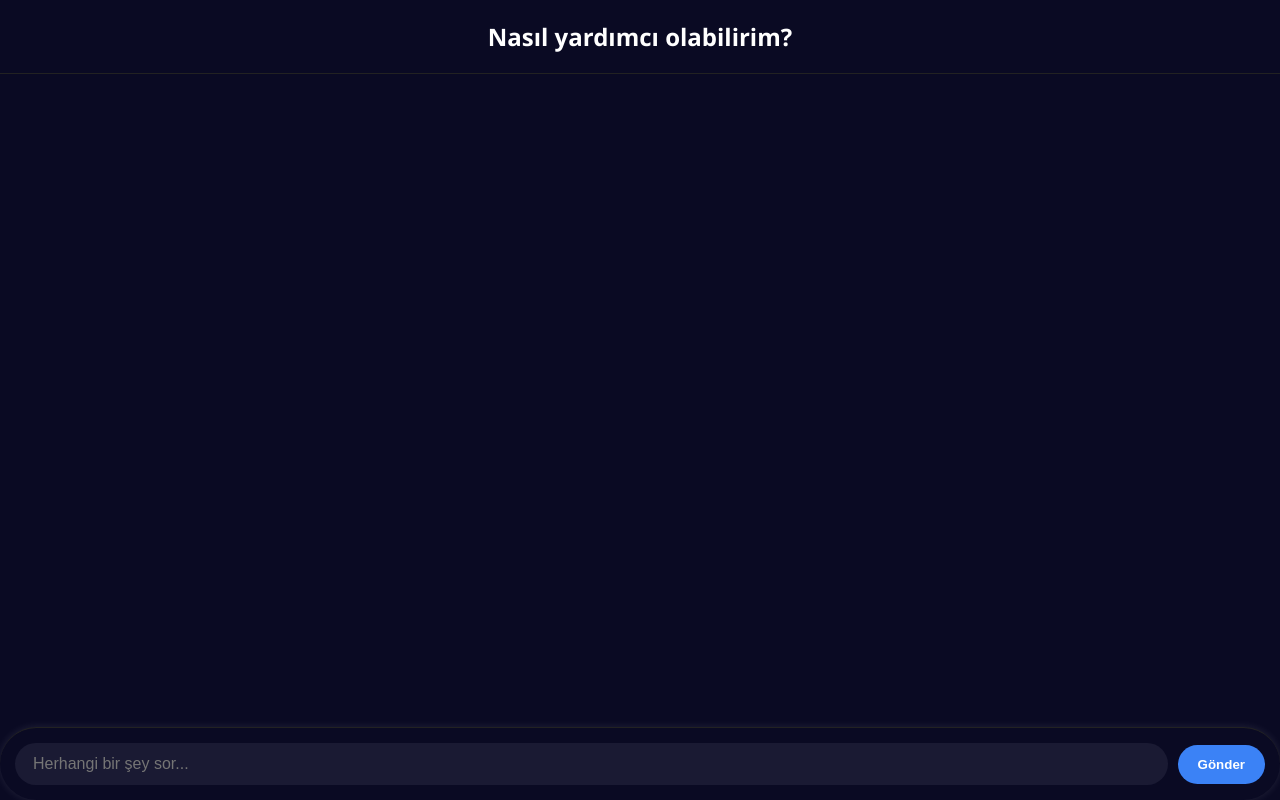
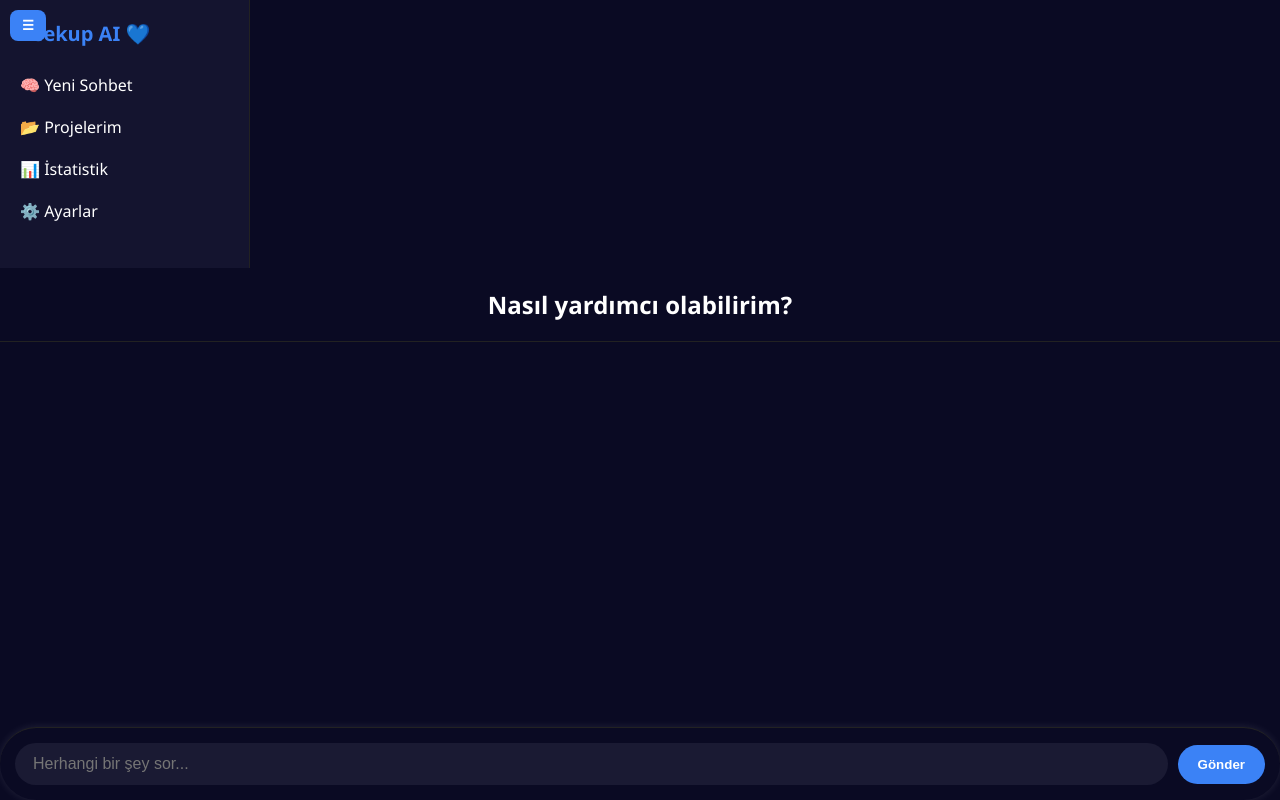
Before and after one commit to furkancoram/zeekup, a FastAPI app: page / in a window 1280 px wide. Run offline with FastAPI, Linux system fonts and the light colour scheme.

Commit message:
Update chat.html

```diff
--- a/templates/chat.html
+++ b/templates/chat.html
@@ -15,6 +15,47 @@
       background-color: #0a0a23;
       font-family: 'Segoe UI', sans-serif;
       color: white;
+      display: flex;
+      height: 100vh;
+      overflow: hidden;
+    }
+    .sidebar {
+      width: 250px;
+      background-color: #14142f;
+      border-right: 1px solid #222;
+      padding: 20px;
+      transition: transform 0.3s ease;
+    }
+    .sidebar.hidden {
+      transform: translateX(-100%);
+    }
+    .sidebar h2 {
+      margin-top: 0;
+      font-size: 20px;
+      color: #3b82f6;
+    }
+    .sidebar ul {
+      list-style: none;
+      padding: 0;
+    }
+    .sidebar ul li {
+      padding: 10px 0;
+      cursor: pointer;
+    }
+    .toggle-btn {
+      position: absolute;
+      left: 10px;
+      top: 10px;
+      background-color: #3b82f6;
+      border: none;
+      color: white;
+      padding: 8px 12px;
+      border-radius: 8px;
+      cursor: pointer;
+      z-index: 100;
+    }
+    .main {
+      flex: 1;
       display: flex;
       flex-direction: column;
       height: 100vh;
@@ -88,6 +129,19 @@
   </style>
 </head>
 <body>
+  <button class="toggle-btn" onclick="toggleSidebar()">☰</button>
+
+  <div class="sidebar" id="sidebar">
+    <h2>Zeekup AI 💙</h2>
+    <ul>
+      <li>🧠 Yeni Sohbet</li>
+      <li>📂 Projelerim</li>
+      <li>📊 İstatistik</li>
+      <li>⚙️ Ayarlar</li>
+    </ul>
+  </div>
+
+  <div class="main">
     <header>Nasıl yardımcı olabilirim?</header>
 
     <div class="chat-container">
@@ -102,5 +156,13 @@
       <input type="text" name="message" placeholder="Herhangi bir şey sor..." autocomplete="off" required>
       <button type="submit">Gönder</button>
     </form>
+  </div>
+
+  <script>
+    function toggleSidebar() {
+      const sidebar = document.getElementById("sidebar");
+      sidebar.classList.toggle("hidden");
+    }
+  </script>
 </body>
 </html>
```
Lines whose indentation alone changed are shown as unchanged.
